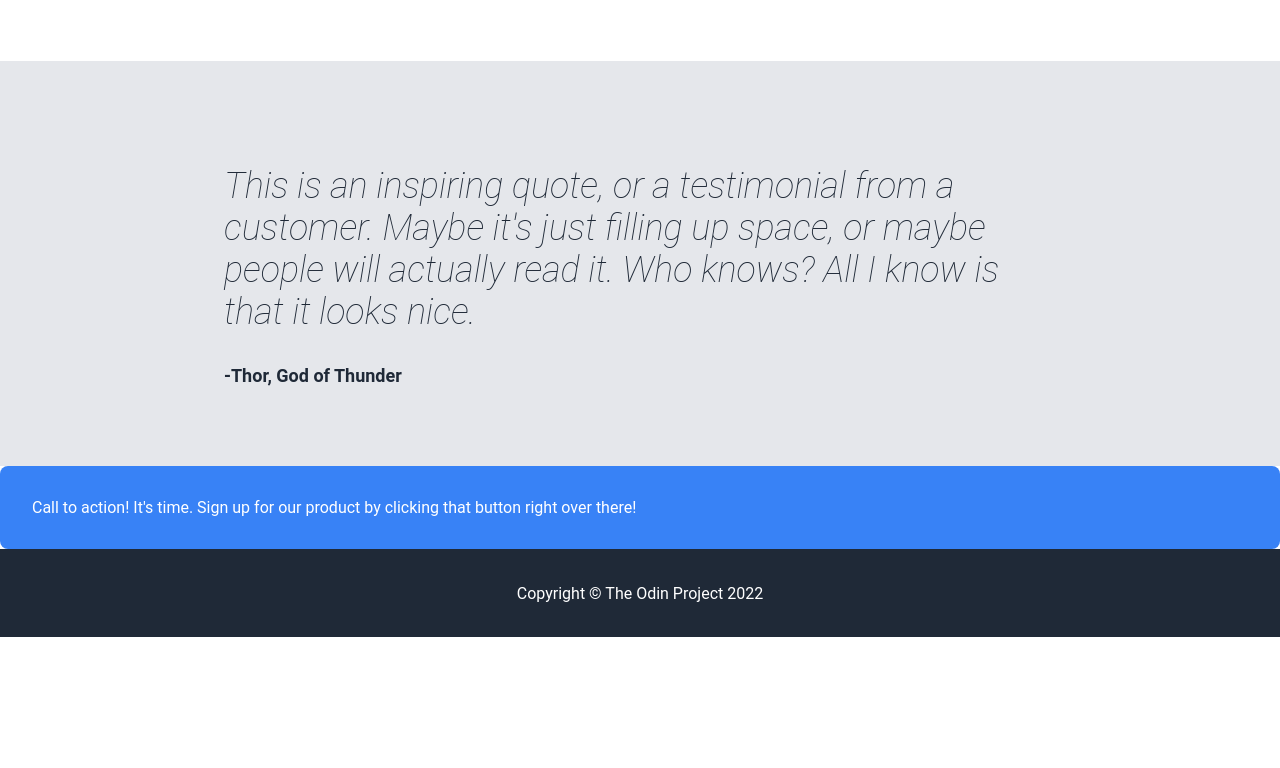
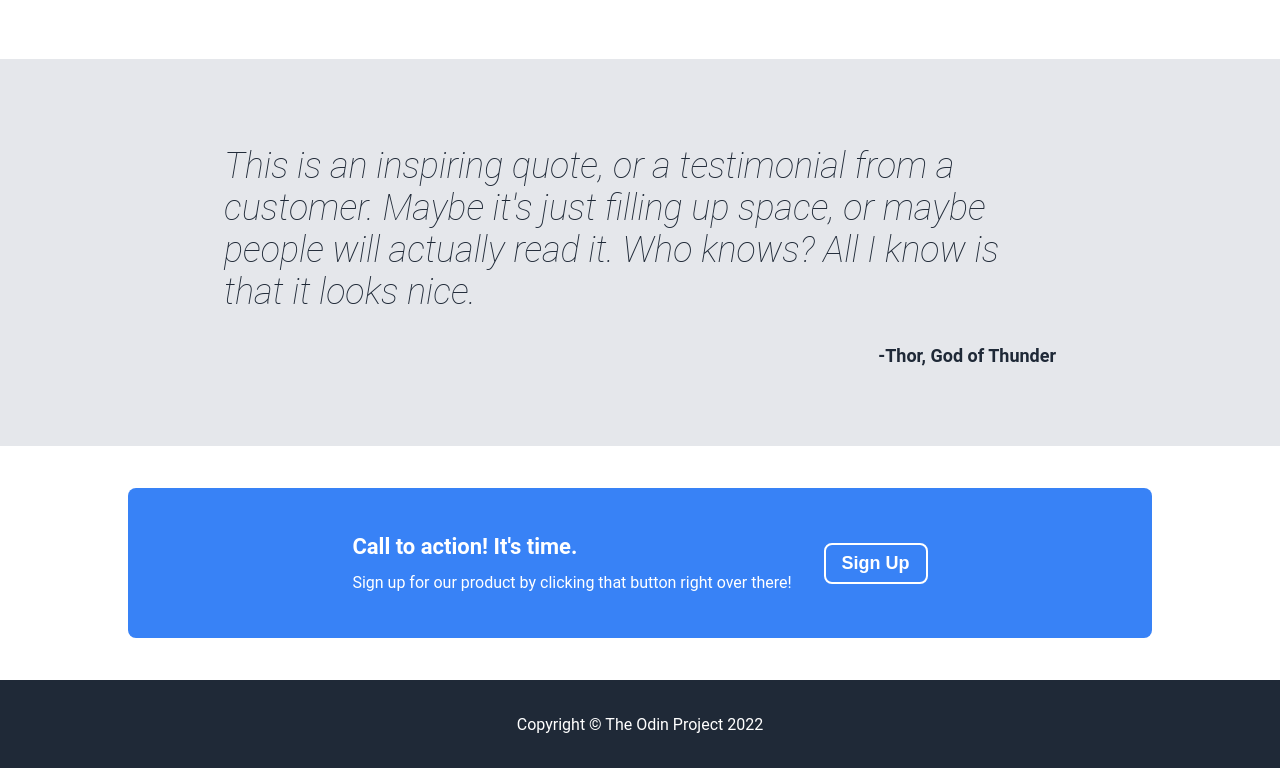
Before and after one commit to QuixieFenix/landingpage, a plain HTML site: page index.html in a window 1280 px wide. Shown: the part 931-1699 px from the top of the page. Before the commit the page ends 1568 px from the top, so only its background shows below. Drawn offline with Linux system fonts and the light colour scheme.

Commit message:
Updated Quote and CTA sections' CSS to better match tutorial. Adjusted padding on all sections, as well as added button styling to CTA section and flex properties. Organized some of the CSS. Corrected errors. Cleaned up some HTML to better reflect CSS. Added some minor styling to Information section image boxes (placeholders), as well as in the Banner section.

```diff
--- a/index.html
+++ b/index.html
@@ -60,8 +60,14 @@
         <div class="quotesign">-Thor, God of Thunder</div>
     </div>
     </div>
+    <div class="mainwrap4">
     <div class="calltoaction">
-      Call to action! It's time. Sign up for our product by clicking that button right over there!
+      <div class="cta">
+      <div class="ctaLeft"><h3>Call to action! It's time.</h3>
+        <p>Sign up for our product by clicking that button right over there!</p></div>
+      <div class="ctaRight"><button class="ctaButton">Sign Up</button></div>
+      </div>
+    </div>
     </div>
   <div class="footer">Copyright © The Odin Project 2022</div>
 </body>
--- a/style.css
+++ b/style.css
@@ -95,7 +95,7 @@ h1 {
     justify-content: center;
     flex-direction: column;
     align-items: center;
-    padding: 64px 0;
+    padding: 64px;
 }
 
 .infoitems {
@@ -131,7 +131,7 @@ h2 {
 
 p {
     margin: 0;
-    padding-top: 8px;
+    padding-top: 6px;
 }
 
 .mainwrap3 {
@@ -145,7 +145,8 @@ p {
     display: flex;
     flex-direction: column;
     justify-content: center;
-    padding: 96px 224px 80px 224px;
+    max-width: 65%;
+    padding: 80px 0 80px 0;
     gap: 32px;
     color: #1F2937;
     font-size: 36px;
@@ -158,17 +159,64 @@ p {
     font-size: 18px;
     font-weight: bold;
     font-style: normal;
+    align-self: flex-end;
+}
+
+.mainwrap4 {
+    display: flex;
+    justify-content: center;
+    margin: 0;
+    background: #ffffff;
 }
 
 .calltoaction {
+    padding-top: 42px;
+    padding-bottom: 42px;
+}
+
+.cta {
+    display: flex;
+    justify-content: space-around;
+    align-items: center;
     background: #3882F6;
     color: #ffffff;
     border-radius: 8px;
-    padding: 32px;
+    padding: 46px 224px 46px 224px;
 }
 
-.actionbutton {
+h3 {
     color: #ffffff;
+    font-size: 22px;
+    font-weight: bolder;
+    margin: 0;
+}
+
+.ctaLeft {
+    display: flex;
+    flex-direction: column;
+    justify-content: center;
+    padding-right: 32px;
+    gap: 8px;
+}
+
+.ctaRight {
+    align-items: center;
+}
+
+.ctaButton {
+    background-color: #3882F6;
+    color: #ffffff;
+    font-size: 18px;
+    font-weight: bold;
+    outline: none;
+    padding: 8px 16px;
+    border-radius: 8px;
+    border: 2px solid #ffffff;
+}
+
+.ctaButton:hover {
+    background-color: #ffffff;
+    color: #1F2937;
 }
 
 .footer {
```
